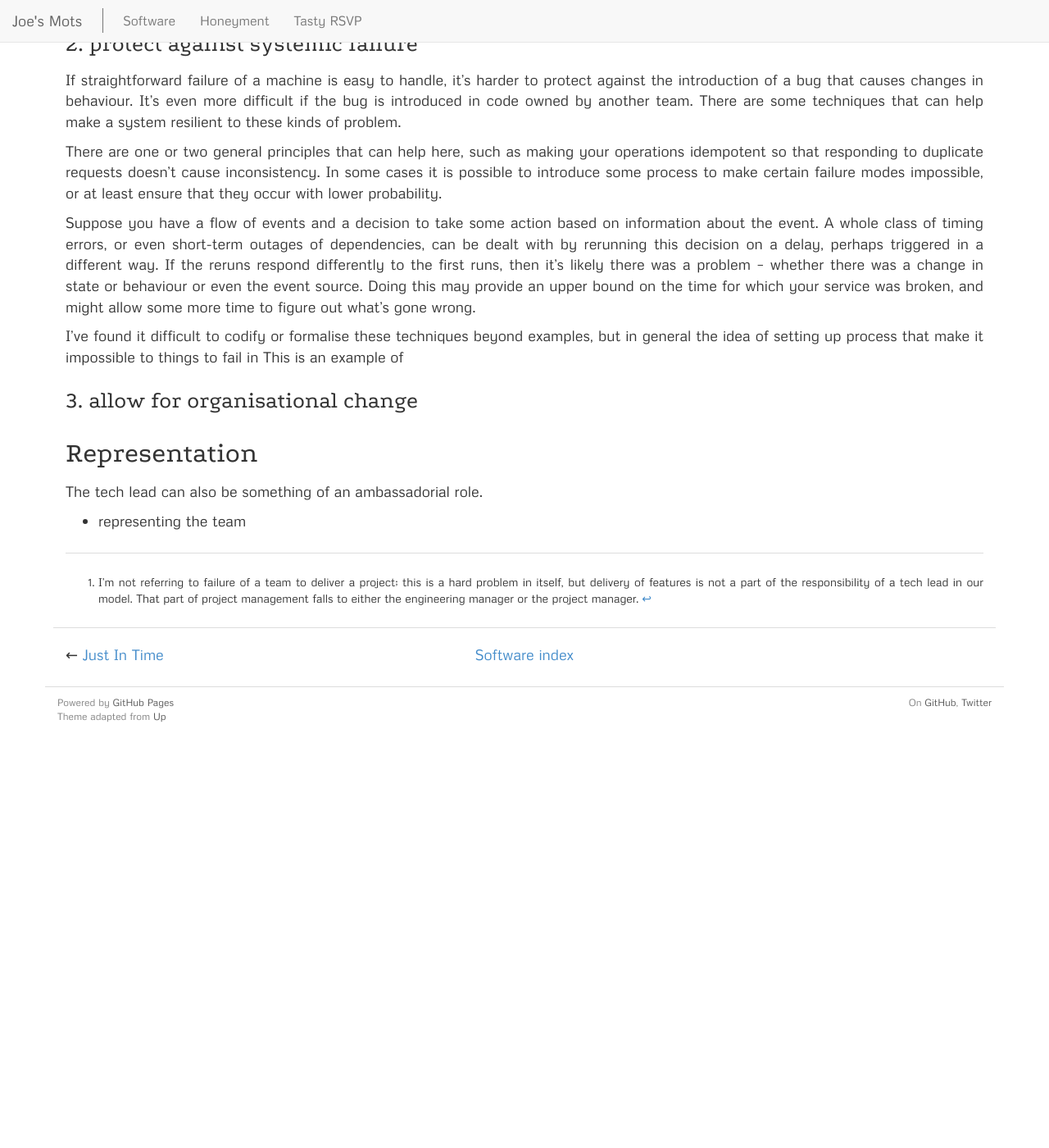
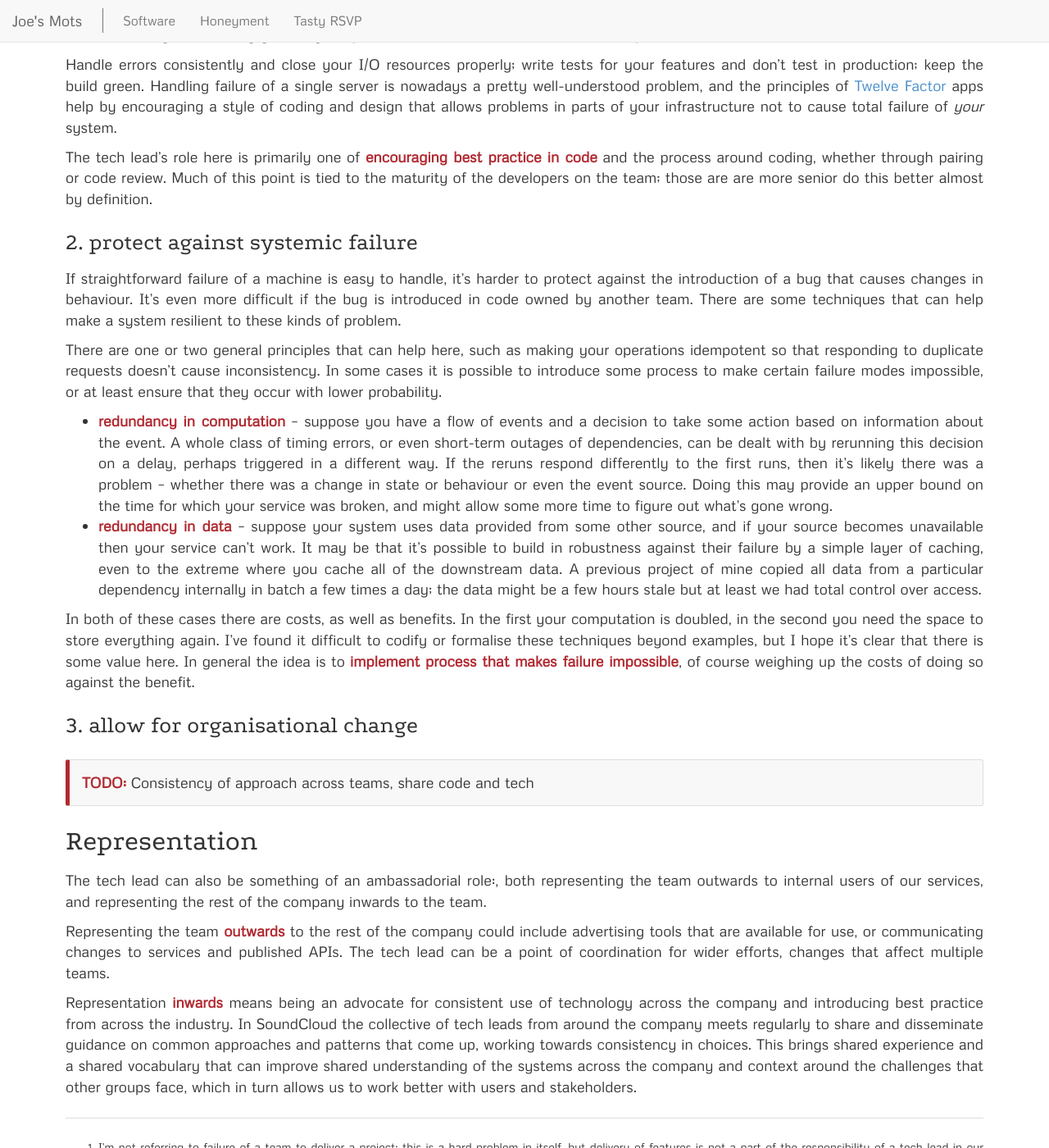
Before and after one commit to joekearney/joekearney.github.io, a Jekyll site: the page built from _posts/software/2016-10-06-what-is-a-tech-lead.md, in a window 1280 px wide and 1400 px high, scrolled down 2194 px. Shown: the whole window at 82% size. Built offline with Jekyll 4.4.1, drawn with Linux system fonts in a browser that asks for light colours; before the commit the page ends 3086 px from its top, so only the background shows below that; some of the changed text lies outside the part shown.

Commit message:
progress

```diff
--- a/_posts/software/2016-10-06-what-is-a-tech-lead.md
+++ b/_posts/software/2016-10-06-what-is-a-tech-lead.md
@@ -26,13 +26,14 @@ It's worth noting that the specifics of the role vary by area. So my description
 
 What is this role not?
 
+{% include todo.html %}
+
 * Grand arbiter of all technical decisions for the team
 * Line manager, people manager
 * The "best" engineer on the team
 
 <div class="bs-callout bs-callout-danger">
-  <span class="heading">TL;DR:</span>
-  A lot of the role of a tech lead boils down to questions of process: "find a process that <b>makes it impossible</b> to break our stuff"
+  <span class="heading">TL;DR:</span> A lot of the role of a tech lead boils down to questions of process: "find a process that <b>makes it impossible</b> to break our stuff"
 </div>
 
 I see the role as a combination of a few areas: **architecture**, **robustness** at multiple levels, and **representation** of the team and of the wider organisation. And I think a lot of values in this are tied together by the following observation:
@@ -55,9 +56,13 @@ That we deal in tradeoffs should be neither a groundbreaking nor surprising obse
 
 ## Architecture
 
-The longer-term view of wider system.
+{% include todo.html %}
+* The longer-term view of wider system.
+* This is the part performed in some organisation by titles such as _lead engineer_ and _software architect_.
 
-This is the part performed in some organisation by titles such as _lead engineer_ and _software architect_.
+- longer term and wider scale decisions, balancing (competing) requirements of teams
+- prioritising finding global maximum over local
+- interactions -- how does this service interact with others, how should we be doing service interaction generally
 
 ## Robustness, at all levels
 
@@ -77,18 +82,22 @@ If straightforward failure of a machine is easy to handle, it's harder to protec
 
 There are one or two general principles that can help here, such as making your operations idempotent so that responding to duplicate requests doesn't cause inconsistency. In some cases it is possible to introduce some process to make certain failure modes impossible, or at least ensure that they occur with lower probability.
 
-Suppose you have a flow of events and a decision to take some action based on information about the event. A whole class of timing errors, or even short-term outages of dependencies, can be dealt with by rerunning this decision on a delay, perhaps triggered in a different way. If the reruns respond differently to the first runs, then it's likely there was a problem -- whether there was a change in state or behaviour or even the event source. Doing this may provide an upper bound on the time for which your service was broken, and might allow some more time to figure out what's gone wrong.
+* **redundancy in computation** -- suppose you have a flow of events and a decision to take some action based on information about the event. A whole class of timing errors, or even short-term outages of dependencies, can be dealt with by rerunning this decision on a delay, perhaps triggered in a different way. If the reruns respond differently to the first runs, then it's likely there was a problem -- whether there was a change in state or behaviour or even the event source. Doing this may provide an upper bound on the time for which your service was broken, and might allow some more time to figure out what's gone wrong.
+* **redundancy in data** -- suppose your system uses data provided from some other source, and if your source becomes unavailable then your service can't work. It may be that it's possible to build in robustness against their failure by a simple layer of caching, even to the extreme where you cache all of the downstream data. A previous project of mine copied all data from a particular dependency internally in batch a few times a day; the data might be a few hours stale but at least we had total control over access.
 
-I've found it difficult to codify or formalise these techniques beyond examples, but in general the idea of setting up process that make it impossible to things to fail in
-This is an example of
+In both of these cases there are costs, as well as benefits. In the first your computation is doubled, in the second you need the space to store everything again. I've found it difficult to codify or formalise these techniques beyond examples, but I hope it's clear that there is some value here. In general the idea is to **implement process that makes failure impossible**, of course weighing up the costs of doing so against the benefit.
 
 ### 3. allow for organisational change
 
+{% include todo.html note="Consistency of approach across teams, share code and tech" %}
+
 ## Representation
 
-The tech lead can also be something of an ambassadorial role.
+The tech lead can also be something of an ambassadorial role:, both representing the team outwards to internal users of our services, and representing the rest of the company inwards to the team.
 
-* representing the team
+Representing the team **outwards** to the rest of the company could include advertising tools that are available for use, or communicating changes to services and published APIs. The tech lead can be a point of coordination for wider efforts, changes that affect multiple teams.
+
+Representation **inwards** means being an advocate for consistent use of technology across the company and introducing best practice from across the industry. In SoundCloud the collective of tech leads from around the company meets regularly to share and disseminate guidance on common approaches and patterns that come up, working towards consistency in choices. This brings shared experience and a shared vocabulary that can improve shared understanding of the systems across the company and context around the challenges that other groups face, which in turn allows us to work better with users and stakeholders.
 
 ***
 
```
